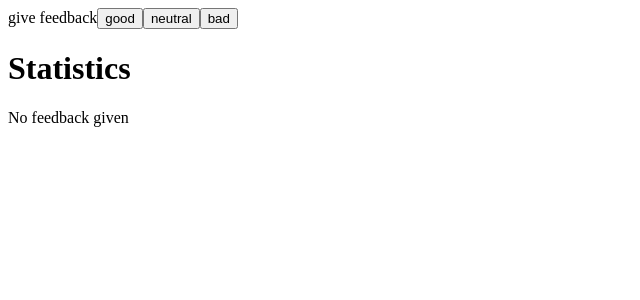
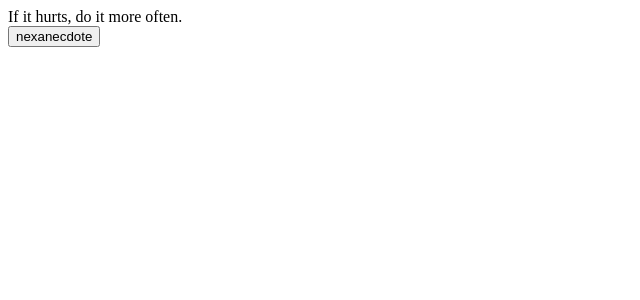
Before and after one commit to mosh-pirk/tamk-fullstack, a React (Create React App) app in the folder osa1/tehtavat/: page / in a window 1280 px wide. Shown: the top 300 px of the page, without its empty margins (0-640 px from the left). Built offline with nearby package versions, Linux system fonts and the light colour scheme.

Commit message:
tehtävä 1.12*

```diff
--- a/osa1/tehtavat/src/App.js
+++ b/osa1/tehtavat/src/App.js
@@ -1,19 +1,24 @@
 import {useState} from "react";
 
 const App = () => {
-    // tallenna napit omaan tilaansa
-    const [good, setGood] = useState(0)
-    const [neutral, setNeutral] = useState(0)
-    const [bad, setBad] = useState(0)
+    const anecdotes = [
+        'If it hurts, do it more often.',
+        'Adding manpower to a late software project makes it later!',
+        'The first 90 percent of the code accounts for the first 90 percent of the development time...The remaining 10 percent of the code accounts for the other 90 percent of the development time.',
+        'Any fool can write code that a computer can understand. Good programmers write code that humans can understand.',
+        'Premature optimization is the root of all evil.',
+        'Debugging is twice as hard as writing the code in the first place. Therefore, if you write the code as cleverly as possible, you are, by definition, not smart enough to debug it.',
+        'Programming without an extremely heavy use of console.log is same as if a doctor would refuse to use x-rays or blood tests when dianosing patients.'
+    ]
+
+    const [selected, setSelected] = useState(0)
+
+    const getRandomNumberBetween = (min, max) => Math.floor(Math.random() * (max - min) + min);
 
     return (
         <div>
-            <Teksti text={'give feedback'} bold={true}/>
-            <Button name={'good'} handleClick={() => setGood(good + 1)}/>
-            <Button name={'neutral'} handleClick={() => setNeutral(neutral + 1)}/>
-            <Button name={'bad'} handleClick={() => setBad(bad + 1)}/>
-            <Teksti text={'Statistics'} tyyppi={'bold'}/>
-            <Statistics good={good} neutral={neutral} bad={bad}/>
+            {anecdotes[selected]}
+            <Button name={'nexanecdote'} handleClick={() => setSelected(getRandomNumberBetween(0, 7))} />
         </div>
     )
 }
@@ -21,46 +26,4 @@
 
 export default App;
 
-const Statistics = ({good, neutral, bad}) => {
-    const all = () => good + neutral + bad
-    const average = () => (good - bad) / all()
-    const positive = () => (good / all()) * 100
-
-    return all() === 0
-        ? <Teksti text={'No feedback given'} tyyppi={'newLine'}/>
-        : <table>
-            <tbody>
-            <tr>
-                <td><StatisticLine text={'good'} value={good}/></td>
-            </tr>
-            <tr>
-                <td><StatisticLine text={'neutral'} value={neutral}/></td>
-            </tr>
-            <tr>
-                <td><StatisticLine text={'bad'} value={bad}/></td>
-            </tr>
-            <tr>
-                <td><Teksti text={'all ' + all()} tyyppi={'newLine'}/></td>
-            </tr>
-            <tr>
-                <td><Teksti text={'average ' + average()} tyyppi={'newLine'}/></td>
-            </tr>
-            <tr>
-                <td><Teksti text={'positive ' + positive() + ' %'} tyyppi={'newLine'}/></td>
-            </tr>
-            </tbody>
-        </table>
-
-}
-
-const Teksti = ({text, tyyppi}) => {
-    if (tyyppi === 'bold') return <h1>{text}</h1>
-    else if (tyyppi === 'newLine') return <div>{text}</div>
-    else return <span>{text}</span>
-}
-
-const Button = ({name, handleClick}) => <button onClick={() => handleClick()}> {name} </button>
-
-
-const StatisticLine = ({text, value}) =>
-    <Teksti text={text + ' ' + value} tyyppi={'newLine'}/>
+const Button = ({name, handleClick}) => <div><button onClick={() => handleClick()}> {name} </button></div>
```
